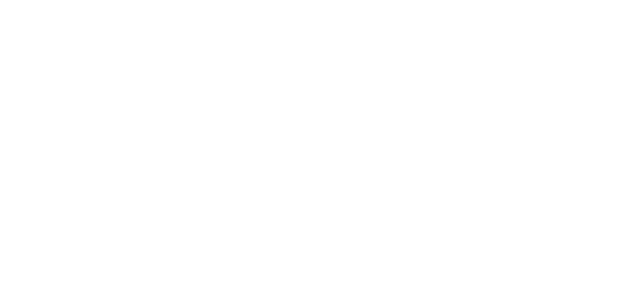
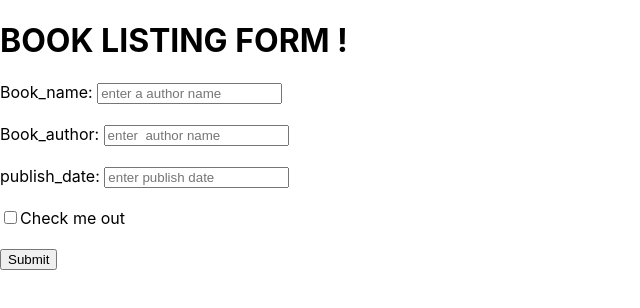
Before and after one commit to Khushbu1515/javafile, a React (Create React App) app: page /Create in a window 1280 px wide. Before the commit this address had no page. Shown: the top 308 px of the page, without its empty margins (0-640 px from the left). Built offline with nearby package versions, Linux system fonts and the light colour scheme.

Commit message:
books is

```diff
--- a/src/App.js
+++ b/src/App.js
@@ -1,13 +1,16 @@
 import React from "react"
 import { Routes , Route } from 'react-router-dom';
 import Homepage from "./Components/Dashboard/Homepage";
+import Editbook from "./Components/Dashboard/Editbook"
+import Createbook from "./Components/create/Createbook";
 
 const App=() =>{
   return (
 
     <Routes>
     <Route path="/" element={<Homepage />} />
-
+    <Route path="/Create" element={<Createbook/>}/>
+    <Route path="/Edit" element={<Editbook />} />
     </Routes>
 
   );
--- a/src/Components/Dashboard/Homepage.js
+++ b/src/Components/Dashboard/Homepage.js
@@ -2,7 +2,11 @@ import React from "react";
 import "./File.css";
 import book from "../assets/book.jpg";
 import books from "../../book.json";
+// import Createbook from "../create/Createbook";
+import { useNavigate } from "react-router-dom";
+
 const Homepage = () => {
+  const navigate = useNavigate();
   return (
     <div className="homepage">
       <h1 className="logo">
@@ -11,7 +15,9 @@ const Homepage = () => {
       <h2 className="login">
         <h1>BOOK MANAGEMENT APP</h1>
       </h2>
-      <button className="button">create book</button>
+      <button className="button" onClick={() => navigate("/Create")}>
+        create book
+      </button>
       <br />
       <br />
 
@@ -24,14 +30,20 @@ const Homepage = () => {
             <th>Book-name</th>
             <th>Book-author</th>
             <th>Publish-date</th>
+            <th>Action</th>
           </tr>
-
-          <tr>
-            <td></td>
-            <td>Math</td>
-            <td>Germany</td>
-          </tr>
-
+          <tbody>
+            {books.books.map((item) => (
+              <tr key={item.Id}>
+                <td>{item.Id}</td>
+                <td></td>
+                <td></td>
+                <td></td>
+                <button onClick={()=>navigate("/Create")}>Edit</button>
+                <button>Delete</button>
+              </tr>
+            ))}
+          </tbody>
         </table>
       </div>
     </div>
--- a/src/Components/create/Createbook.js
+++ b/src/Components/create/Createbook.js
@@ -0,0 +1,82 @@
+import React, { useState } from "react";
+
+import { useNavigate } from "react-router-dom";
+const Createbook = () => {
+  const navigate = useNavigate();
+  const [formdata, Setformdata] = useState({
+    Id:"",
+    Book_name: "",
+    Book_author: "",
+    Publish_date: "",
+  });
+
+  const handlesubmit = () => {
+    // Convert formdata to JSON string
+    // Save JSON data to local storage
+    localStorage.setItem("Book_data",(formdata.append("Id",""),formdata.append("Book_name",""),formdata.append("Book_author",""),formdata.append("Publish_date","")));
+    // localStorage.setItem("Book_author", JSON.stringify(formdata.Book_author));
+    // localStorage.setItem("Publish_date", JSON.stringify(formdata.Publish_date));
+    // Optionally show a message or perform other actions
+    alert("Data saved to local storage!");
+    navigate("/");
+  };
+
+  const handlechange = (e) => {
+    const { name, value } = e.target;
+    Setformdata((prevData) => ({ ...prevData, [name]: value }));
+  };
+
+  return (
+    <div>
+      <form>
+        <h1>BOOK LISTING FORM !</h1>
+        <div class="form-group">
+          <label for="bookname">Book_name: </label>
+          <input
+            type="text"
+            placeholder="enter a author name"
+            name="Book_name"
+            value={formdata.Book_name}
+            onChange={handlechange}
+          />
+        </div>
+
+        <br />
+        <div class="form-group">
+          <label for="authorname">Book_author: </label>
+          <input
+            type="text"
+            value={formdata.Book_author}
+            placeholder="enter  author name"
+            name="Book_author"
+            onChange={handlechange}
+          />
+        </div>
+        <br />
+        <div class="form-group">
+          <label for="publishdate">publish_date: </label>
+          <input
+            type="text"
+            value={formdata.Publish_date}
+            placeholder="enter publish date"
+            name="Publish_date"
+            onChange={handlechange}
+          />
+        </div>
+        <br />
+        <div class="form-group form-check">
+          <input type="checkbox" class="form-check-input" id="exampleCheck1" />
+          <label class="form-check-label" for="exampleCheck1">
+            Check me out
+          </label>
+        </div>
+        <br />
+        <button type="submit" class="btn btn-primary" onClick={handlesubmit}>
+          Submit
+        </button>
+      </form>
+    </div>
+  );
+};
+
+export default Createbook;
--- a/src/book.json
+++ b/src/book.json
@@ -2,22 +2,22 @@
     "books": [
         {
             "Id": 1,
-            "Book-name": "Molloy",
-            "Book-author": "Samuel Beckett",
-            "Publish-date": "24 nov 1995"
+            "Book_name": "Molloy",
+            "Book_author": "Samuel Beckett",
+            "Publish_date": "24 nov 1995"
         },
         {
             "Id": 2,
-            "Book-name": "Pride and Prejudice",
-            "Book-author": "Jane Austen",
-            "Publish-date": "25feb 1884"
+            "Book_name": "Pride and Prejudice",
+            "Book_author": "Jane Austen",
+            "Publish_date": "25feb 1884"
         },
         {
 
             "Id": 3,
-            "Book-name": "Pride and Prejudice",
-            "Book-author": "Samuel Beckett",
-            "Publish-date": "25feb 1984"
+            "Book_name": "Pride and Prejudice",
+            "Book_author": "Samuel Beckett",
+            "Publish_date": "25feb 1984"
         }
     ]
 }
```
